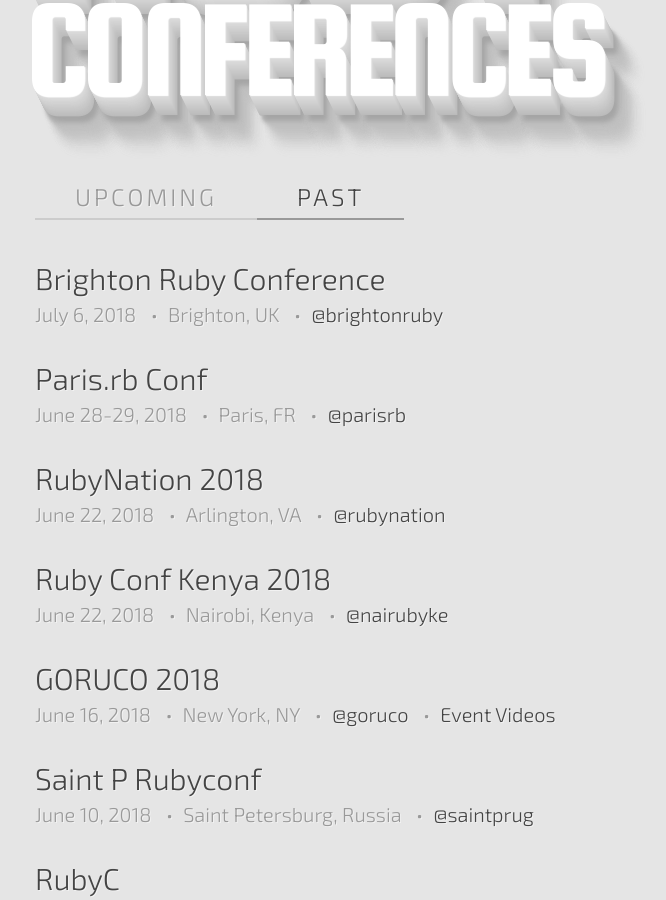
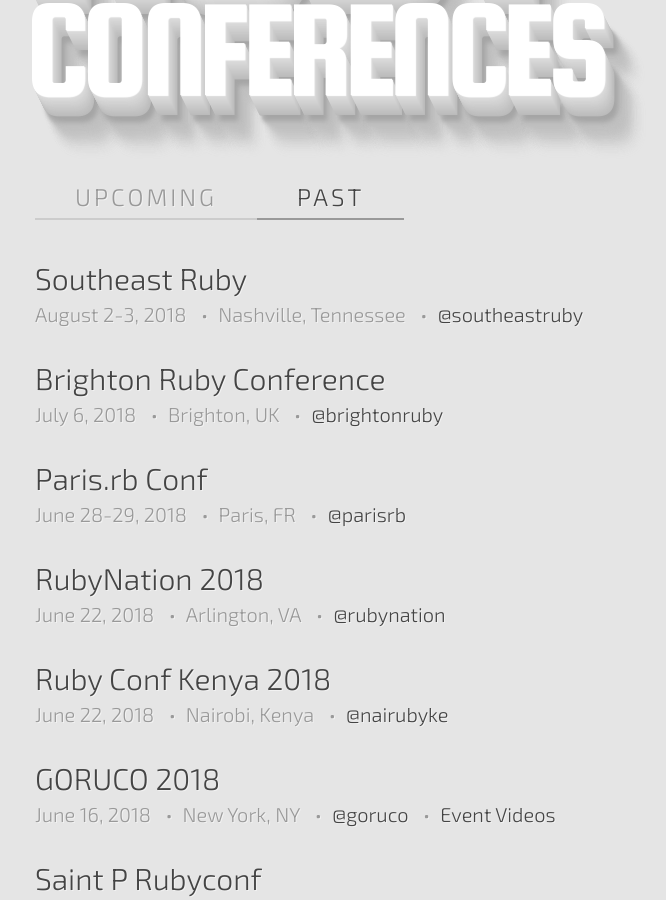
Before and after one commit to ruby-conferences/ruby-conferences.github.io, a Jekyll site: the page built from past/index.html, in a window 1280 px wide and 900 px high, scrolled down 302 px. Shown: the whole window, without its empty margins (205-871 px from the left). Built offline with Jekyll 4.4.1, drawn with Linux system fonts in a browser that asks for light colours.

Commit message:
Move Southeast Ruby to past, add next year

```diff
--- a/_data/past.yml
+++ b/_data/past.yml
@@ -1261,3 +1261,9 @@
   dates: "July 6, 2018"
   url: http://brightonruby.com/
   twitter: brightonruby
+
+- name: Southeast Ruby
+  location: Nashville, Tennessee
+  dates: "August 2-3, 2018"
+  url: https://southeastruby.com/
+  twitter: southeastruby
--- a/_data/upcoming.yml
+++ b/_data/upcoming.yml
@@ -1,12 +1,3 @@
-- name: Southeast Ruby
-  location: Nashville, Tennessee
-  dates: "August 2-3, 2018"
-  url: https://southeastruby.com/
-  twitter: southeastruby
-  cfp_phrase: CFP closes
-  cfp_date: "June 1, 2018"
-  reg_phrase: "Registration Open"
-
 - name: Deccan Ruby Conference
   location: Pune, India
   dates: "August 4, 2018"
@@ -72,3 +63,11 @@
   url: https://railsconf.com/
   twitter: railsconf
   cfp_phrase: CFP closes
+
+- name: Southeast Ruby
+  location: Nashville, Tennessee
+  dates: "August 1-2, 2019"
+  url: https://southeastruby.com/
+  twitter: southeastruby
+  cfp_phrase: CFP closes
+  reg_phrase: "Registration Open"
```
